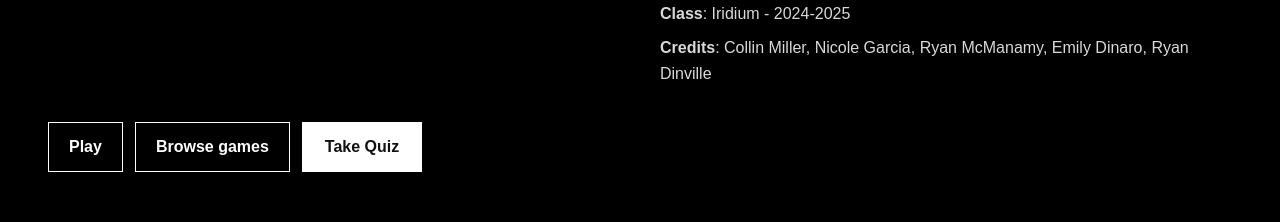
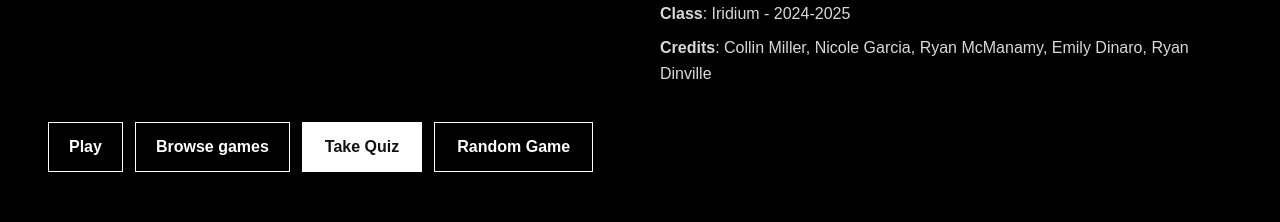
Before and after one commit to MissionToPsyche-Platinum/platinum_21a_portal-se, a Vue app in the folder Psyche-mission/: page /#/ in a window 1280 px wide. Shown: the part 953-1175 px from the top of the page. Built offline with nearby package versions, Linux system fonts and the light colour scheme; the HTML template or start-up script is replaced by a standard one.

Commit message:
Add random game button

```diff
--- a/Psyche-mission/src/views/HomePage.vue
+++ b/Psyche-mission/src/views/HomePage.vue
@@ -542,6 +542,16 @@ export default {
         return sorted.slice(0,3)
     },
 
+    playRandomGame() {
+      const randomIndex = Math.floor(Math.random() * this.games.length);
+      const randomGame = this.games[randomIndex];
+
+      this.$router.push ({
+        name: "GamePage",
+        params: { id: randomGame.id }
+      });
+    },
+
     updateHoverPreviewEnabled() {
       this.hoverPreviewEnabled = Boolean(this.hoverMediaQuery && this.hoverMediaQuery.matches);
       if (!this.hoverPreviewEnabled) {
@@ -637,6 +647,7 @@ export default {
       </template>
       <div id="quiz-container" class="quiz-container">
         <button id="quiz-button" class="quiz-button" @click="openQuiz">Take Quiz</button>
+        <button class="random-button" @click="playRandomGame">Random Game</button>
       </div>
     </FeaturedGame>
 
@@ -894,6 +905,22 @@ input[type='color'] {
   font-weight: 600;
   font-size: 1rem;
   cursor: pointer;
+}
+
+.random-button {
+  padding: 12px 22px;
+  border: 1px solid currentColor;
+  border-radius: 0;
+  background: transparent;
+  color: inherit;
+  font-weight: 600;
+  font-size: 1rem;
+  cursor: pointer;
+  transition: background 0.2s ease;
+}
+
+.random-button:hover {
+  background: rgba(128, 128, 128, 0.2);
 }
 
 .dark-mode .quiz-button {
```
